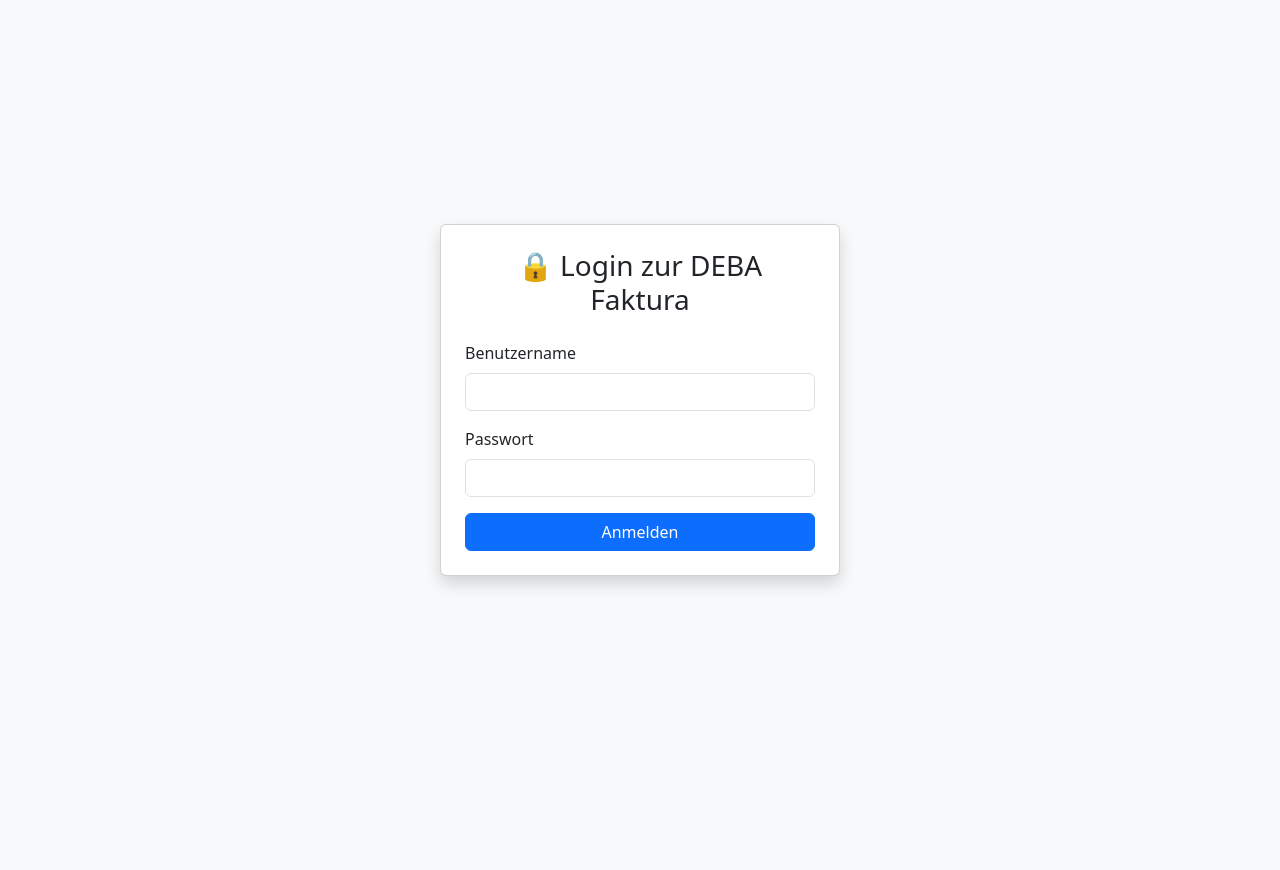
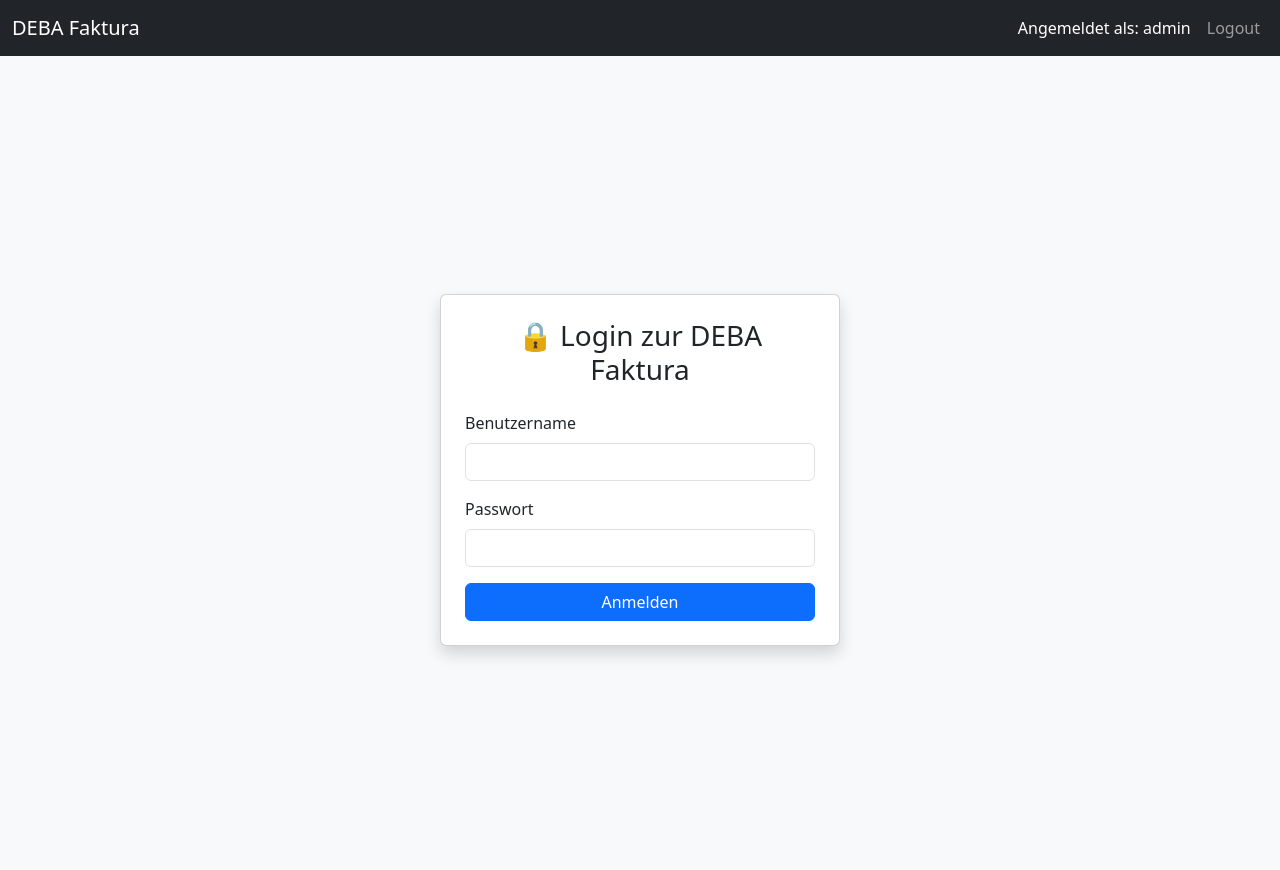
Before and after one commit to Grubinio/deba-faktura, a Flask app: page /login in a window 1280 px wide. Before the commit the page ends 587 px from the top, so only its background shows below. Run offline with Flask 3, Linux system fonts and the light colour scheme; the visitor is signed in with stand-in values (Sample User, id 1).

Commit message:
base.html erstellt und andere Seiten erweitert

```diff
--- /dev/null
+++ b/app/templates/base.html
@@ -0,0 +1,51 @@
+<!DOCTYPE html>
+<html lang="de">
+<head>
+  <meta charset="UTF-8">
+  <meta name="viewport" content="width=device-width, initial-scale=1">
+  <title>{% block title %}DEBA Faktura{% endblock %}</title>
+  <link href="https://cdn.jsdelivr.net/npm/bootstrap@5.3.3/dist/css/bootstrap.min.css" rel="stylesheet">
+  <style>
+    body {
+      padding-top: 70px;
+    }
+  </style>
+</head>
+<body class="{% block bodyclass %}{% endblock %}">
+  <!-- Navigation -->
+  <nav class="navbar navbar-expand-lg navbar-dark bg-dark fixed-top">
+    <div class="container-fluid">
+      <a class="navbar-brand" href="{{ url_for('home') }}">DEBA Faktura</a>
+      <div class="collapse navbar-collapse justify-content-end">
+        <ul class="navbar-nav">
+          {% if session.get('user') %}
+            <li class="nav-item">
+              <span class="nav-link text-white">Angemeldet als: {{ session['user'] }}</span>
+            </li>
+            <li class="nav-item">
+              <a class="nav-link" href="{{ url_for('logout') }}">Logout</a>
+            </li>
+          {% else %}
+            <li class="nav-item">
+              <a class="nav-link" href="{{ url_for('login') }}">Login</a>
+            </li>
+          {% endif %}
+        </ul>
+      </div>
+    </div>
+  </nav>
+
+  <!-- Hauptinhalt -->
+  <div class="container">
+    {% with messages = get_flashed_messages() %}
+      {% if messages %}
+        <div class="alert alert-info mt-3">
+          {{ messages[0] }}
+        </div>
+      {% endif %}
+    {% endwith %}
+
+    {% block content %}{% endblock %}
+  </div>
+</body>
+</html>
--- a/app/templates/login.html
+++ b/app/templates/login.html
@@ -1,18 +1,12 @@
-<!DOCTYPE html>
-<html lang="de">
-<head>
-  <meta charset="UTF-8">
-  <meta name="viewport" content="width=device-width, initial-scale=1">
-  <title>Login | DEBA Faktura</title>
-  <link href="https://cdn.jsdelivr.net/npm/bootstrap@5.3.3/dist/css/bootstrap.min.css" rel="stylesheet">
-</head>
-<body class="bg-light">
-
+{% extends 'base.html' %}
+{% block title %}Login | DEBA Faktura{% endblock %}
+{% block bodyclass %}bg-light{% endblock %}
+{% block content %}
 <div class="container d-flex align-items-center justify-content-center" style="min-height: 100vh;">
   <div class="card shadow p-4" style="width: 100%; max-width: 400px;">
     <h3 class="text-center mb-4">🔒 Login zur DEBA Faktura</h3>
 
-      <form method="POST" action="/login">
+    <form method="POST" action="{{ url_for('login') }}">
       <div class="mb-3">
         <label for="username" class="form-label">Benutzername</label>
         <input type="text" class="form-control" id="username" name="username" required>
@@ -27,7 +21,4 @@
     </form>
   </div>
 </div>
-
-  <script src="https://cdn.jsdelivr.net/npm/bootstrap@5.3.3/dist/js/bootstrap.bundle.min.js"></script>
-</body>
-</html>
+{% endblock %}
```
Also changed, not shown: app/templates/admin.html (+4 -10 lines), app/templates/home.html (+4 -10 lines), app/templates/register.html (deleted, +0 -25 lines). Lines whose indentation alone changed are shown as unchanged.
